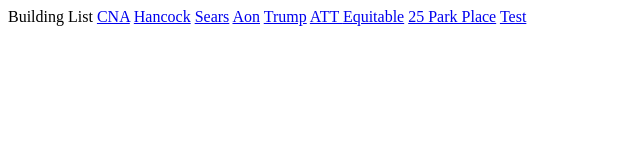
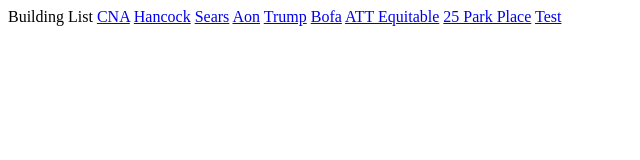
Before and after one commit to calchulus/buildingtest, a plain HTML site: page index.html in a window 1280 px wide. Shown: the full height of the page, 0-640 px from the left. Drawn offline with Linux system fonts and the light colour scheme.

Commit message:
add bofa link

```diff
--- a/index.html
+++ b/index.html
@@ -6,7 +6,7 @@ Building List
 <a href="sears.html"> Sears</a>
 <a href="aon/aons.html"> Aon</a>
 <a href="Trump/Trump.html"> Trump</a>
-
+<a href="bofa/bofa.html"> Bofa</a>
 <a href="att/att.html"> ATT </a>
 <a href="equitable/equitable.html"> Equitable</a>
 <a href="25parkplace/25parkplace.html"> 25 Park Place</a>
```
